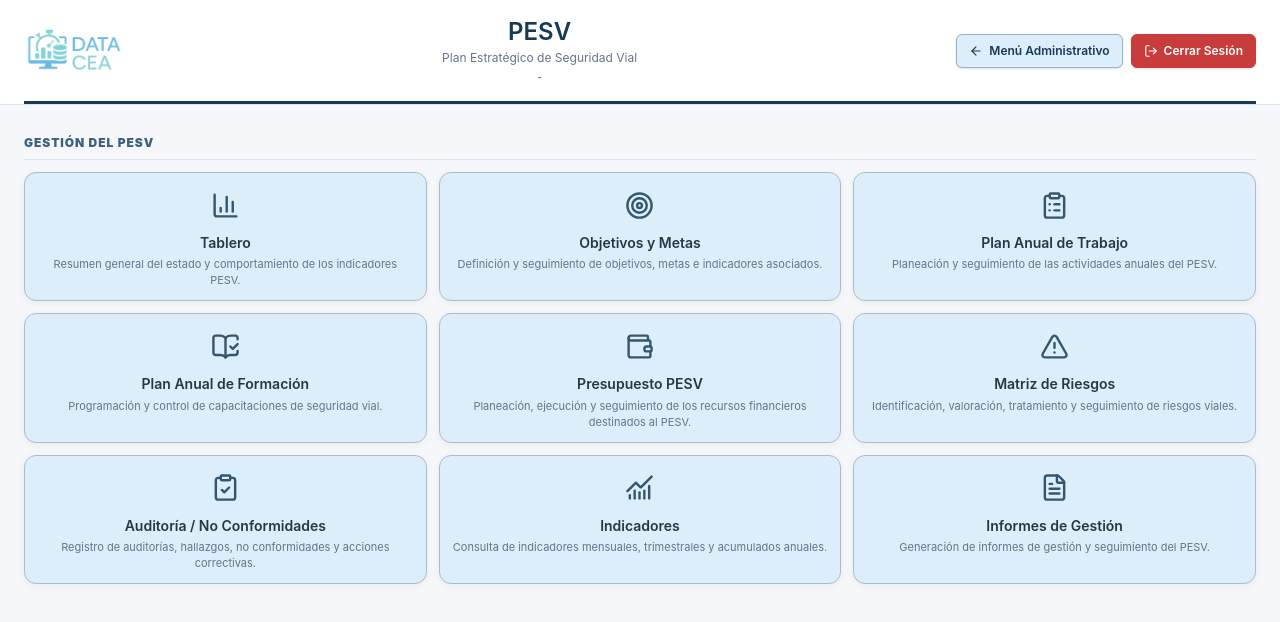
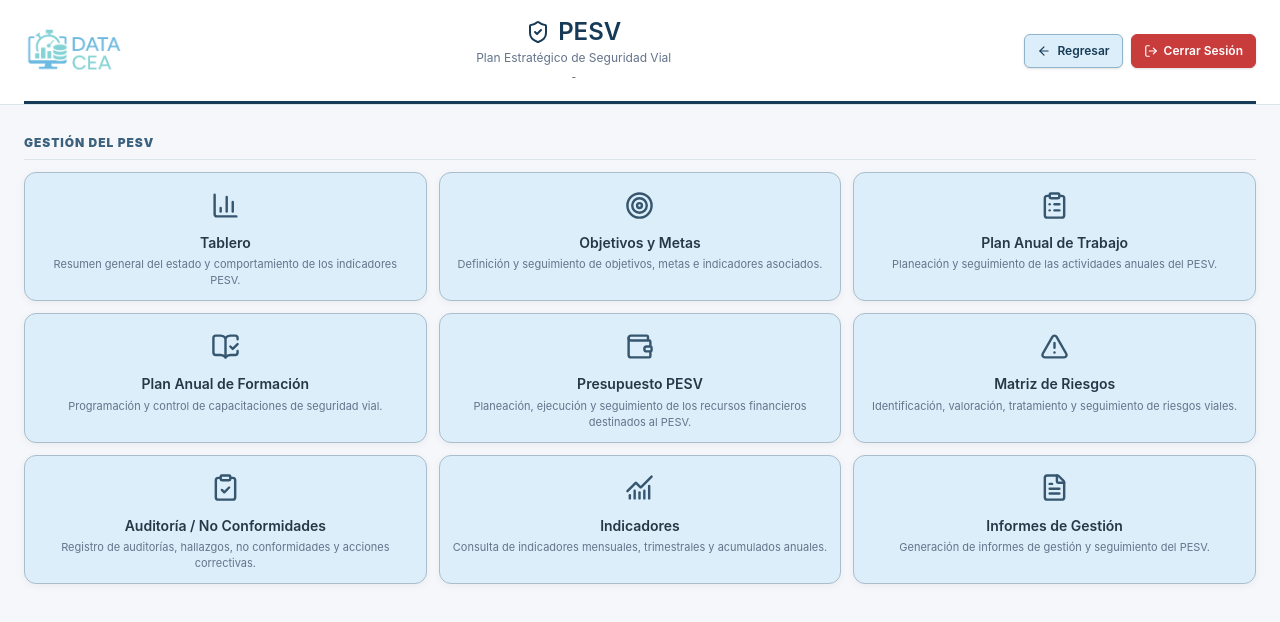
Before and after one commit to YulianoB/DATA-CEA, a Next.js app: page /admin/pesv in a window 1280 px wide. Shown: the top 622 px of the page. Built offline with nearby package versions, Linux system fonts and the light colour scheme; sample sign-in values are in the browser's storage.

Commit message:
Agrega icono y regreso uniforme al submenu PESV

```diff
--- a/app/admin/pesv/page.jsx
+++ b/app/admin/pesv/page.jsx
@@ -12,6 +12,7 @@ import {
   Target,
   TriangleAlert,
   Wallet,
+  ShieldCheck,
 } from 'lucide-react'
 
 import MenuNavegacion from '@/components/admin/MenuNavegacion'
@@ -97,11 +98,12 @@ export default function PesvPage() {
   return (
     <MenuNavegacion
       titulo="PESV"
+      iconoTitulo={ShieldCheck}
       subtitulo="Plan Estratégico de Seguridad Vial"
       grupos={GRUPOS_PESV}
       mostrarRegresar
       rutaRegreso="/admin"
-      textoRegreso="Menú Administrativo"
+      textoRegreso="Regresar"
       mostrarCerrarSesion
     />
   )
```
